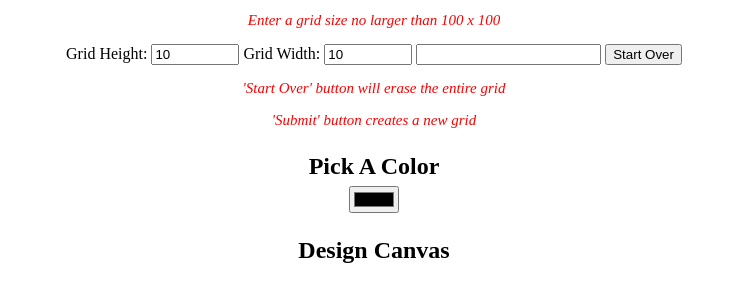
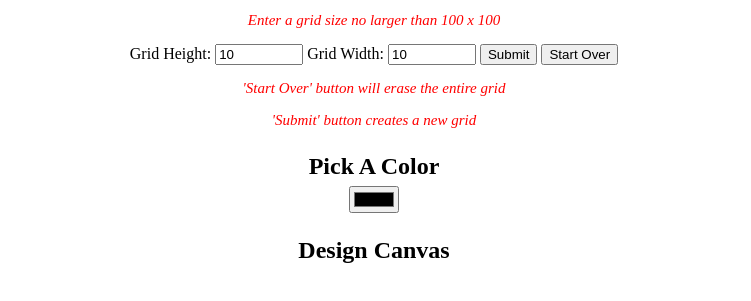
Before and after one commit to adap597/Pixel-Art-Maker, a plain HTML site: page index.html in a window 1280 px wide. Shown: the part 167-468 px from the top of the page, without its empty margins (266-1017 px from the left). Drawn offline with Linux system fonts and the light colour scheme.

Commit message:
Update index.html

```diff
--- a/index.html
+++ b/index.html
@@ -17,7 +17,7 @@
         <input type="number" id="inputHeight" name="height" min="1" max="100" value="10">
         <label for="inputWidth">Grid Width:</label>
         <input type="number" id="inputWidth" name="width" min="1" max="100" value="10">
-        <input type="clear" id="submitBtn">
+        <input type="submit" id="submitBtn">
         <button id = "eraseBtn">Start Over</button>
         <p>'Start Over' button will erase the entire grid</p>
         <p>'Submit' button creates a new grid</p>
```
